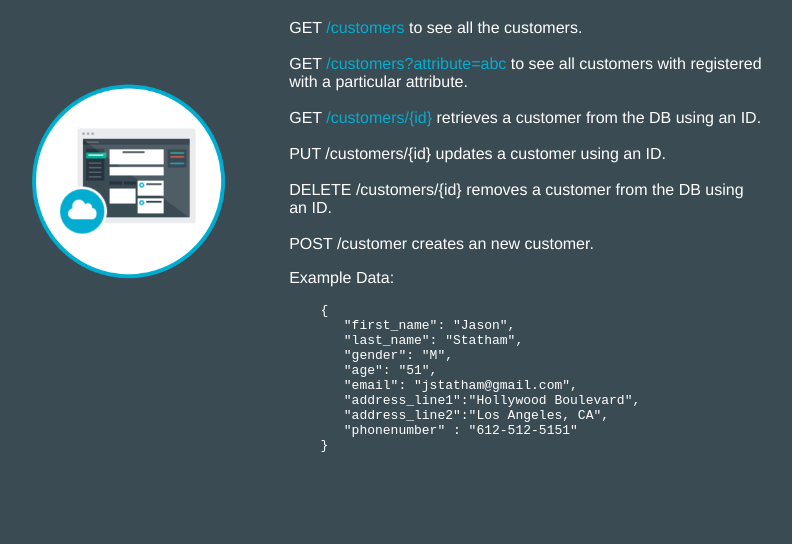
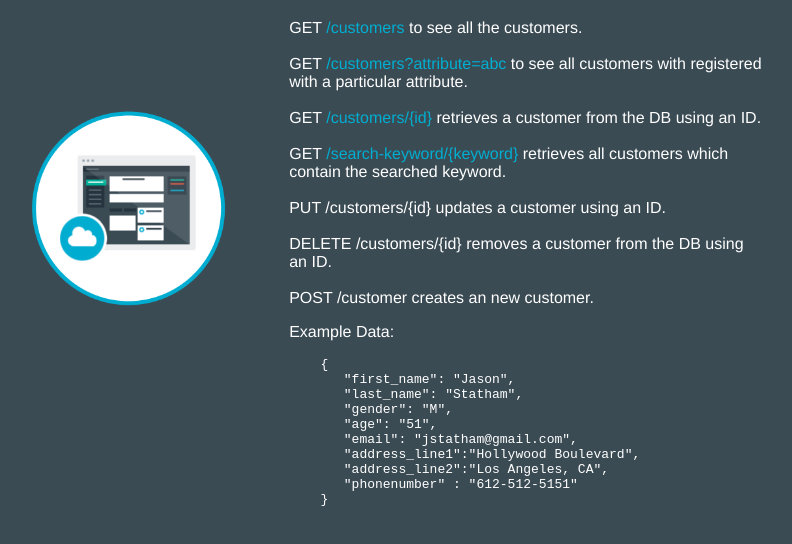
Before and after one commit to anujbora/customers, a plain HTML site: page static/index.html in a window 1280 px wide. Shown: the part 230-774 px from the top of the page, without its empty margins (253-1045 px from the left). Drawn offline with Linux system fonts and the light colour scheme; files that its build step writes are made by us from their sources; files whose address does not match are found by name.

Commit message:
add the search by keyword instruction in the homepage

```diff
--- a/static/index.html
+++ b/static/index.html
@@ -20,7 +20,9 @@
 				<br><br>
                 GET <a href="/customers?attribute=abc">/customers?attribute=abc</a> to see all customers with registered with a particular attribute.
 				<br><br>
-				GET <a href="/customers/{id}">/customers/{id}</a> retrieves a customer from the DB using an ID.
+				GET <a href="/customers/">/customers/{id}</a> retrieves a customer from the DB using an ID.
+				<br><br>
+				GET <a href="/customers/search-keyword/">/search-keyword/{keyword}</a> retrieves all customers which contain the searched keyword.
 				<br><br>
 				PUT /customers/{id} updates a customer using an ID.
 				<br><br>
```
